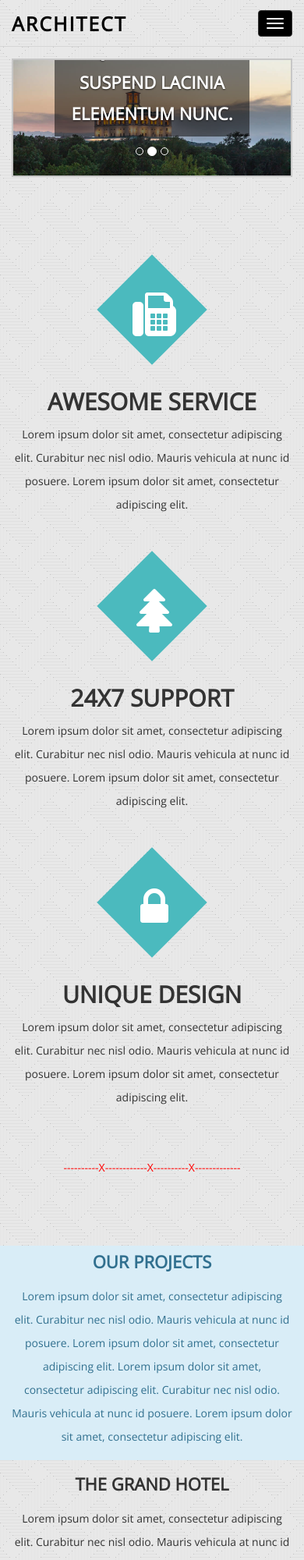
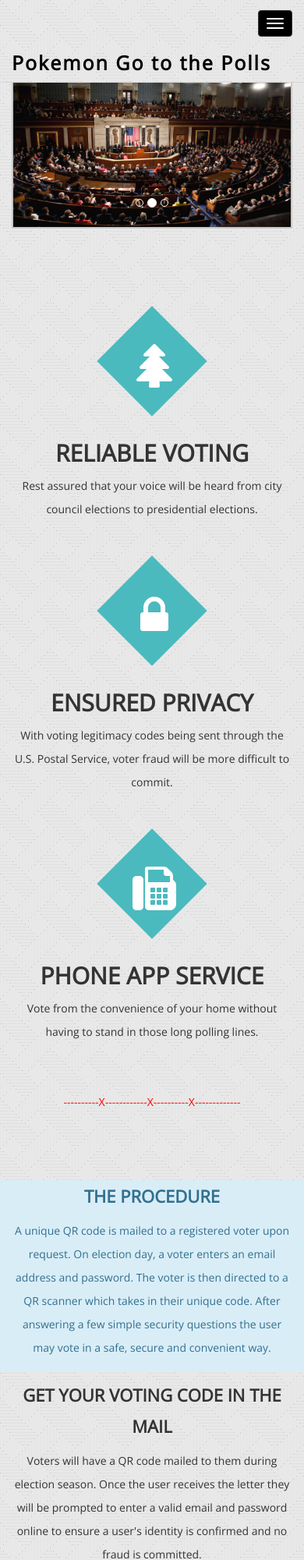
Before and after one commit to timcrowley9/pokemon, a plain HTML site: page index.html in a window 390 px wide. Shown: the top 2000 px of the page at 78% size. Drawn offline with nearby package versions, Linux system fonts and the light colour scheme.

Commit message:
Add files via upload

```diff
--- a/index.html
+++ b/index.html
@@ -39,12 +39,12 @@
                     <span class="icon-bar"></span>
                     <span class="icon-bar"></span>
                 </button>
-                <a class="navbar-brand" href="#"> ARCHITECT</a>
+                <a class="navbar-brand" href="#"><b>Pokemon Go to the Polls</b></a>
             </div>
             <div class="navbar-collapse collapse">
                 <ul class="nav navbar-nav navbar-right">
                     <li><a href="#home-sec">HOME</a></li>
-                    <li><a href="#projects">PROJECTS</a></li>
+                    <li><a href="#projects">APP</a></li>
                      <li><a href="#about">ABOUT</a></li>
                     <li><a href="#contact">CONTACT</a></li>
                 </ul>
@@ -65,21 +65,21 @@
                     <div class="carousel-inner">
                         <div class="item active">
 
-                            <img src="assets/img/1.jpg" alt="" />
-                            <div class="carousel-caption" >
-                                <h4 class="back-light">Aenean faucibus luctus enim. Duis quis sem risu suspend lacinia elementum nunc.</h4>
+                            <img src="https://raw.githubusercontent.com/timcrowley9/pokemon/master/rsz_trumpclinton.jpg" alt="" />
+                            <div class="carousel-caption"  >
+                                <h4 class="back-light"></h4>
                             </div>
                         </div>
                         <div class="item">
-                            <img src="assets/img/2.jpg" alt="" />
+                            <img src="https://raw.githubusercontent.com/timcrowley9/pokemon/master/rsz_congress3.jpg" alt="" />
                             <div class="carousel-caption ">
-                                <h4 class="back-light">Aenean faucibus luctus enim. Duis quis sem risu suspend lacinia elementum nunc.</h4>
+                                <h4 class="back-light"></h4>
                             </div>
                         </div>
                         <div class="item">
-                            <img src="assets/img/3.jpg" alt="" />
+                            <img src="https://raw.githubusercontent.com/timcrowley9/pokemon/master/rsz_congress2.jpg" alt="" />
                             <div class="carousel-caption ">
-                                <h4 class="back-light">Aenean faucibus luctus enim. Duis quis sem risu suspend lacinia elementum nunc.</h4>
+                                <h4 class="back-light"></h4>
                             </div>
                         </div>
                     </div>
@@ -103,30 +103,24 @@
 
          <div class="row text-center">
              <div class="col-md-4 col-sm-4  icon-big" >
-                 <i class="fa fa-fax fa-4x"></i>
-                  <h1>Awesome Service </h1>
+                 <i class="fa fa-tree fa-4x"></i>
+                  <h1>Reliable Voting </h1>
                       <p>
-                                Lorem ipsum dolor sit amet, consectetur adipiscing elit.
-                         Curabitur nec nisl odio. Mauris vehicula at nunc id posuere.
-                                Lorem ipsum dolor sit amet, consectetur adipiscing elit.
-                            </p>
-             </div>
-             <div class="col-md-4 col-sm-4  icon-big" >
-                 <i class="fa fa-tree fa-4x"></i>
-                 <h1>24x7 Support </h1>
-                      <p>
-                                Lorem ipsum dolor sit amet, consectetur adipiscing elit.
-                         Curabitur nec nisl odio. Mauris vehicula at nunc id posuere.
-                                Lorem ipsum dolor sit amet, consectetur adipiscing elit.
+                                Rest assured that your voice will be heard from city council elections to presidential elections.
                             </p>
              </div>
              <div class="col-md-4 col-sm-4  icon-big" >
                  <i class="fa fa-lock fa-4x"></i>
-                 <h1>Unique Design </h1>
+                 <h1>Ensured Privacy </h1>
                       <p>
-                                Lorem ipsum dolor sit amet, consectetur adipiscing elit.
-                         Curabitur nec nisl odio. Mauris vehicula at nunc id posuere.
-                                Lorem ipsum dolor sit amet, consectetur adipiscing elit.
+                                With voting legitimacy codes being sent through the U.S. Postal Service, voter fraud will be more difficult to commit.
+                            </p>
+             </div>
+             <div class="col-md-4 col-sm-4  icon-big" >
+                 <i class="fa fa-fax fa-4x"></i>
+                 <h1>Phone App Service </h1>
+                      <p>
+                                Vote from the convenience of your home without having to stand in those long polling lines.
                             </p>
              </div>
          </div>
@@ -153,40 +147,32 @@
 <div class="row text-center">
                 <div class="text-center">
                     <div class="col-md-4 col-sm-4 alert-info">
-                            <h4>Our Projects</h4>
+                            <h4>The Procedure</h4>
                        <p>
-                                Lorem ipsum dolor sit amet, consectetur adipiscing elit.
-                         Curabitur nec nisl odio. Mauris vehicula at nunc id posuere.
-                                 Lorem ipsum dolor sit amet, consectetur adipiscing elit.
-
-                             Lorem ipsum dolor sit amet, consectetur adipiscing elit.
-                         Curabitur nec nisl odio. Mauris vehicula at nunc id posuere.
-                                 Lorem ipsum dolor sit amet, consectetur adipiscing elit.
+                                A unique QR code is mailed to a registered voter upon request. On election day, a voter enters an email address and password. The voter is then directed to a QR scanner which takes in their unique code. After answering a few simple security questions the user may vote in a safe, secure and convenient way.
                             </p>
 
 
                     </div>
                     <div class="col-md-4 col-sm-4 text-center">
-                     <h4>The Grand Hotel</h4>
+                     <h4>Get Your Voting Code in the Mail</h4>
                        <p>
-                                Lorem ipsum dolor sit amet, consectetur adipiscing elit.
-                         Curabitur nec nisl odio. Mauris vehicula at nunc id posuere.
+                                Voters will have a QR code mailed to them during election season. Once the user receives the letter they will be prompted to enter a valid email and password online to ensure a user's identity is confirmed and no fraud is committed.
                             </p>
-                                &nbsp;&nbsp;  <img class="img-responsive" src="assets/img/4.jpg" alt="">
+                                &nbsp;&nbsp;  <center><img style="border:5px solid blue;" class="img-responsive" src="https://img.clipartfest.com/2d139009903562c848e288ba95be5bd7_precinct-changes-require-new-clipart-voting-check-mark_515-329.jpeg" alt="" height="100" width="150"></center>
                            <div class="project-cls">
-                            <a href="#"> See Project <i class="fa fa-arrow-right"></i>  </a>
+                            <a href="#">  </a>
                            </div>
                     </div>
 
                    <div class="col-md-4 col-sm-4 text-center">
-                     <h4>The Royal Palace</h4>
+                     <h4>Scan Your Code with our PokemonGOtothePolls App</h4>
                        <p>
-                                Lorem ipsum dolor sit amet, consectetur adipiscing elit.
-                         Curabitur nec nisl odio. Mauris vehicula at nunc id posuere.
+                                Once a user has their identity confirmed, they will scan the QR code recieved in their letter. After scanning the user will be brought to their mobile ballot in a secure easily accessible manner.
                             </p>
-                                &nbsp;&nbsp;  <img class="img-responsive" src="assets/img/4.jpg" alt="">
+
                            <div class="project-cls">
-                            <a href="#"> See Project <i class="fa fa-arrow-right"></i>  </a>
+                            <a href="#"> </a>
                            </div>
                     </div>
                 </div>
@@ -199,56 +185,7 @@
         <div class="row text-center">
              <span class="line-sep ">
         ----------X------------X----------X-------------
-    </span>
-        </div>
-    </div>
-    <!--ABOUT SECTION-->
-    <section  id="about">
-           <div class="container">
-<div class="row text-center">
-                <div class="text-center">
 
-                    <div class="col-md-4 col-sm-4 ">
-                        <img class="img-circle" src="assets/img/team1.png" alt="">
-                           <h3><strong>Jhon Deo Alex</strong> </h3>
-                       <p>
-                                Lorem ipsum dolor sit amet, consectetur adipiscing elit.
-                           Lorem ipsum dolor sit amet, consectetur adipiscing elit.
-                            </p>
-
-                    </div>
-
-                    <div class="col-md-4 col-sm-4 ">
-                        <img class="img-circle" src="assets/img/team2.jpg" alt="">
-                           <h3><strong>Rummy Jhona</strong> </h3>
-                           <p>
-                                Lorem ipsum dolor sit amet, consectetur adipiscing elit.
-                               Lorem ipsum dolor sit amet, consectetur adipiscing elit.
-                            </p>
-
-                    </div>
-                     <div class="col-md-4 col-sm-4 alert-success">
-                            <h4>Who We Are ?</h4>
-                       <p>
-                                Lorem ipsum dolor sit amet, consectetur adipiscing elit.
-                         Curabitur nec nisl odio. Mauris vehicula at nunc id posuere.
-                                 Lorem ipsum dolor sit amet, consectetur adipiscing elit.
-                            Lorem ipsum dolor sit amet, consectetur adipiscing elit.
-                         Curabitur nec nisl odio. Mauris vehicula at nunc id posuere.
-                                 Lorem ipsum dolor sit amet, consectetur adipiscing elit.
-                            </p>
-
-
-                    </div>
-                </div>
-                  </div>
-               </div>
-      </section>
-    <!--END ABOUT SECTION-->
-    <div class="container">
-        <div class="row text-center">
-             <span class="line-sep ">
-        ----------X------------X----------X-------------
     </span>
         </div>
     </div>
@@ -256,18 +193,19 @@
     <section  id="contact">
            <div class="container">
 <div class="row text-center">
+
                 <div class="text-center">
                     <div class="col-md-6 col-sm-6">
-                   <iframe class="cnt" src="https://www.google.com/maps/embed?pb=!1m18!1m12!1m3!1d2999841.293321206!2d-75.80920404999999!3d42.75594204999997!2m3!1f0!2f0!3f0!3m2!1i1024!2i768!4f13.1!3m3!1m2!1s0x4ccc4bf0f123a5a9%3A0xddcfc6c1de189567!2sNew+York!5e0!3m2!1sen!2s!4v1395313088825" s=""></iframe>
+                   <iframe class="cnt" src="https://www.google.com/maps/embed?pb=!1m18!1m12!1m3!1d39299.08237517256!2d-82.36961974877619!3d29.651580359863782!2m3!1f0!2f0!3f0!3m2!1i1024!2i768!4f13.1!3m3!1m2!1s0x88e8a36a54ad413d%3A0xa928b82852aa36a0!2sReitz+Union+Hotel!5e0!3m2!1sen!2sus!4v1487457702170" width:600 height:450 frameborder:0 style:border:0 allowfullscreen ></iframe>
 
                 </div>
                    <div class="col-md-6 col-sm-6 alert-danger">
                             <h4>OUR LOCATION</h4>
 
                     <p>
-                         <strong> Address: </strong> &nbsp;Newyork City, Your Country, Pin-000000.
+                         <strong> Address: </strong> &nbsp;686 Museum Rd, Gainesville, FL 32611
                         <br>
-                        Lorem ipsum dolor sit amet, consectetur adipiscing elit.
+                        Headquarters in the Reitz Union at the University of Florida.
 
                     </p>
                         <div class="row">
@@ -305,7 +243,7 @@
 
     <!--FOOTER SECTION -->
     <div id="footer">
-        2014 www.yourdomain.com | All Right Reserved
+        2016 www.pokemongotothepolls.org | All Right Reserved
 
     </div>
     <!-- END FOOTER SECTION -->
```
